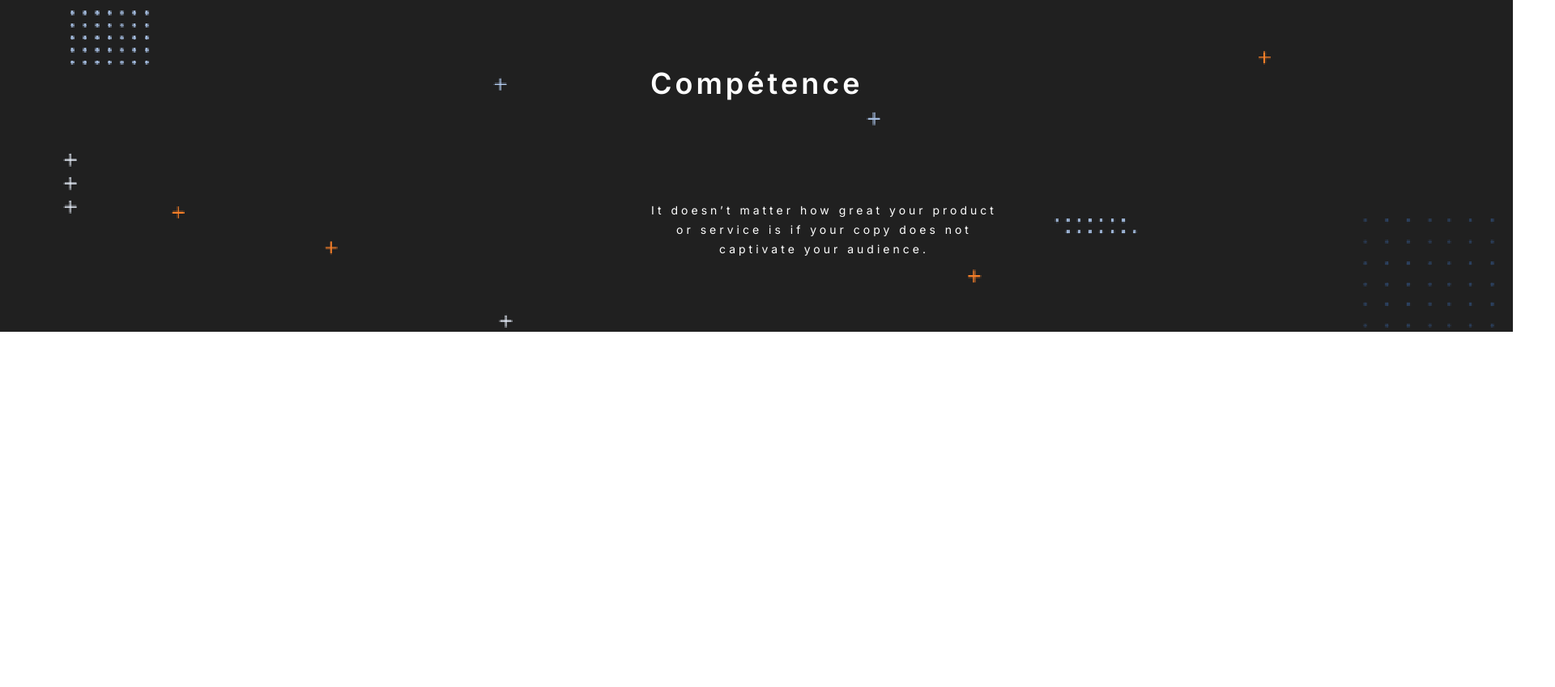
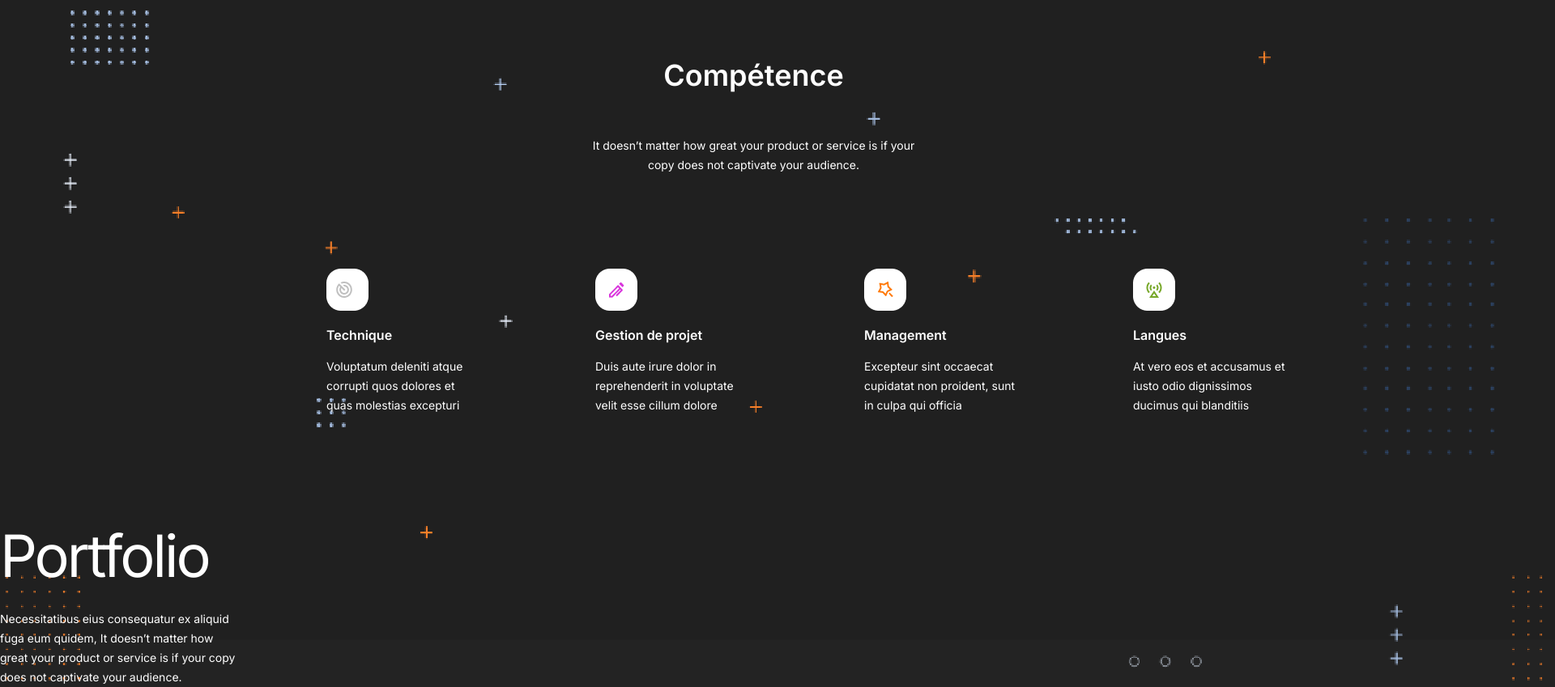
Before and after one commit to Fabien-Rousset/Genius, a plain HTML site: page index.html in a window 1280 px wide. Shown: the part 1115-1964 px from the top of the page at 81% size, 1920 px wide, since content can reach past the window. Before the commit the page ends 1525 px from the top, so only its background shows below. Drawn offline with Linux system fonts and the light colour scheme.

Commit message:
Master/Genius
maj html et css

```diff
--- a/index.html
+++ b/index.html
@@ -46,27 +46,58 @@
                     </div>
 
                     <div id="component-footer-bottom">
-                        <img id="sega" src="image/sega.svg" width="109" height="36.36" alt="logo sega">
-                        <img id="ubisoft" src="image/ubisoft.svg" width="73.45" height="67.48" alt="logo ubisoft">
-                        <img id="microsoft" src="image/microsoft.svg" width="205.31" height="92.02" alt="logo microsoft">
-                        <img id="electronic" src="image/electronic.svg" width="167.11" height="94" alt="logo electronic arts">
-                        <img id="capcom" src="image/capcom.svg" width="131.2" height="24.02" alt="logo capcom">
-                        <img id="bethesda" src="image/bethesda.svg" width="158.57" height="22.99" alt="logo bethesda">
+                        <img id="sega" src="image/sega.svg" width="109" height="36.36" alt= "logo sega">
+                        <img id="ubisoft" src="image/ubisoft.svg" width="73.45" height="67.48" alt= "logo ubisoft">
+                        <img id="microsoft" src="image/microsoft.svg" width="205.31" height="92.02" alt= "logo microsoft">
+                        <img id="electronic" src="image/electronic.svg" width="167.11" height="94" alt= "logo electronic arts">
+                        <img id="capcom" src="image/capcom.svg" width="131.2" height="24.02" alt= "logo capcom">
+                        <img id="bethesda" src="image/bethesda.svg" width="158.57" height="22.99" alt= "logo bethesda">
                     </div>
                 </div>
             </div>
 
             <div id="container2">
                 <div id="component-top">
-                    <H1>Compétence<h1>
+                    <div id="competence">Compétence</div>
                     <div id="component-content-top">It doesn’t matter how great your product or service
                         is if your copy does not captivate your audience.
                     </div>
                 </div>
 
                 <div id="component-bottom">
+                    <div id="component-bottom-content-1">
+                        <img id= "technique" src="image/technique.png" width="52" height="52" alt="logo technique">
+                        <h2 class="titre">Technique</h2>
+                        <p class="latin">Voluptatum deleniti atque corrupti quos dolores et quas molestias excepturi</p>
+                    </div>
 
+                    <div id="component-bottom-content-2">
+                        <img id="gestion0 "src="image/gestion.png" width="52" height="52" alt="logo gestion">
+                        <h2 class="titre">Gestion de projet</h2>
+                        <p class="latin">Duis aute irure dolor in reprehenderit in voluptate velit esse cillum dolore</p>
+                    </div>
+
+                    <div id="component-bottom-content-3">
+                        <img id="management" src="image/management.png" width="52" height="52" alt="logo management">
+                        <h2 class="titre">Management</h2>
+                        <p class="latin">Excepteur sint occaecat cupidatat non proident, sunt in culpa qui officia</p>
+                    </div>
+
+                    <div id="component-bottom-content-4">
+                        <img class="langues" src="image/langues.png" width="52" height="52" alt="logo langues">
+                        <h2 class="titre">Langues</h2>
+                        <p class="latin">At vero eos et accusamus et iusto odio dignissimos ducimus qui blanditiis</p>
+                    </div>
                 </div>
+            </div>
+
+            <div id="container3">
+                <div id="container3-col-left">
+                    <H2 id="Portfollio">Portfolio</H2>
+                    <p class="latin">Necessitatibus eius consequatur ex aliquid fuga eum quidem, It doesn’t matter how great your product or service is if your copy does not captivate your audience.</p>
+                </div>
+
+
 
             </div>
 
--- a/style.css
+++ b/style.css
@@ -15,7 +15,7 @@ body{
     flex-direction: row;
     align-items: center;
     font-family: "Inter";
-    width: 1861px;
+    width: auto;
     font-weight: 400;
     color: #ffffff;
     font-size: 1rem;
@@ -167,7 +167,7 @@ h3{
 /*-----------Footer-------------*/
 
 #footer{
-    width: 1220px;
+    width: auto;
     display:flex;
     flex-direction: column;
     box-sizing: border-box;
@@ -241,11 +241,12 @@ h3{
     display: flex;
     flex-direction: column;
     box-sizing: border-box;
-    margin-top: 9.5rem;
-    margin-left: 33.8125rem;
+    align-items: center;
+    margin-top: 13.25rem;
+    margin-left: 28.375rem;
 }
 
-#component-top h1{
+#competence{
     width: 255px;
     font-family: "Inter";
     font-weight: 600;
@@ -263,5 +264,99 @@ h3{
     line-height: 24px;
     text-align: center;
     margin-top: 2.8125rem;
+}
 
+#component-bottom{
+
+    display: flex;
+    flex-direction: row;
+    box-sizing: border-box;
 }
+
+#component-bottom-content-1{
+
+    display: flex;
+    flex-direction: column;
+    box-sizing: border-box;
+    width: 191px;
+    height: 182px;
+    margin-top: 7.25rem;
+    margin-left: 8.8125rem;
+}
+
+.titre{
+
+    font-family: "Inter";
+    font-weight: 600;
+    font-size: 1rem;
+    line-height: 1.4rem;
+    margin-top: 1.1875rem;
+    letter-spacing: normal;
+    height: 23px;
+}
+
+.latin{
+    font-family: "Inter";
+    font-weight: 400;
+    font-size: 0.875rem;
+    line-height: 1.5rem;
+    margin-top: 1rem;
+    height: 72px;
+}
+
+#component-bottom-content-2{
+    display: flex;
+    flex-direction: column;
+    box-sizing: border-box;
+    width: 191px;
+    height: 182px;
+    margin-top: 7.25rem;
+    margin-left: 8.8125rem;
+}
+
+#component-bottom-content-3{
+    display: flex;
+    flex-direction: column;
+    box-sizing: border-box;
+    width: 191px;
+    height: 182px;
+    margin-top: 7.25rem;
+    margin-left: 8.8125rem;
+}
+
+#component-bottom-content-4{
+    display: flex;
+    flex-direction: column;
+    box-sizing: border-box;
+    width: 191px;
+    height: 182px;
+    margin-top: 7.25rem;
+    margin-left: 8.8125rem;
+}
+/*-----End container-2--------*/
+
+
+/*-------container-3---------*/
+#congtainer3{
+    width: 1110px;
+    display: flex;
+    flex-direction: column;
+    box-sizing: border-box;
+    margin-top: 7.625rem;
+    margin-left: 23.4375rem;
+}
+
+#container3-col-left{
+    width: 296px;
+    display: flex;
+    flex-direction: column;
+    box-sizing: border-box;
+}
+
+#portfolio{
+    font-family: "Inter";
+    font-weight: 600;
+    font-size: 2.25rem;
+    line-height: 3.75rem;
+    margin-bottom: ;
+}
```
